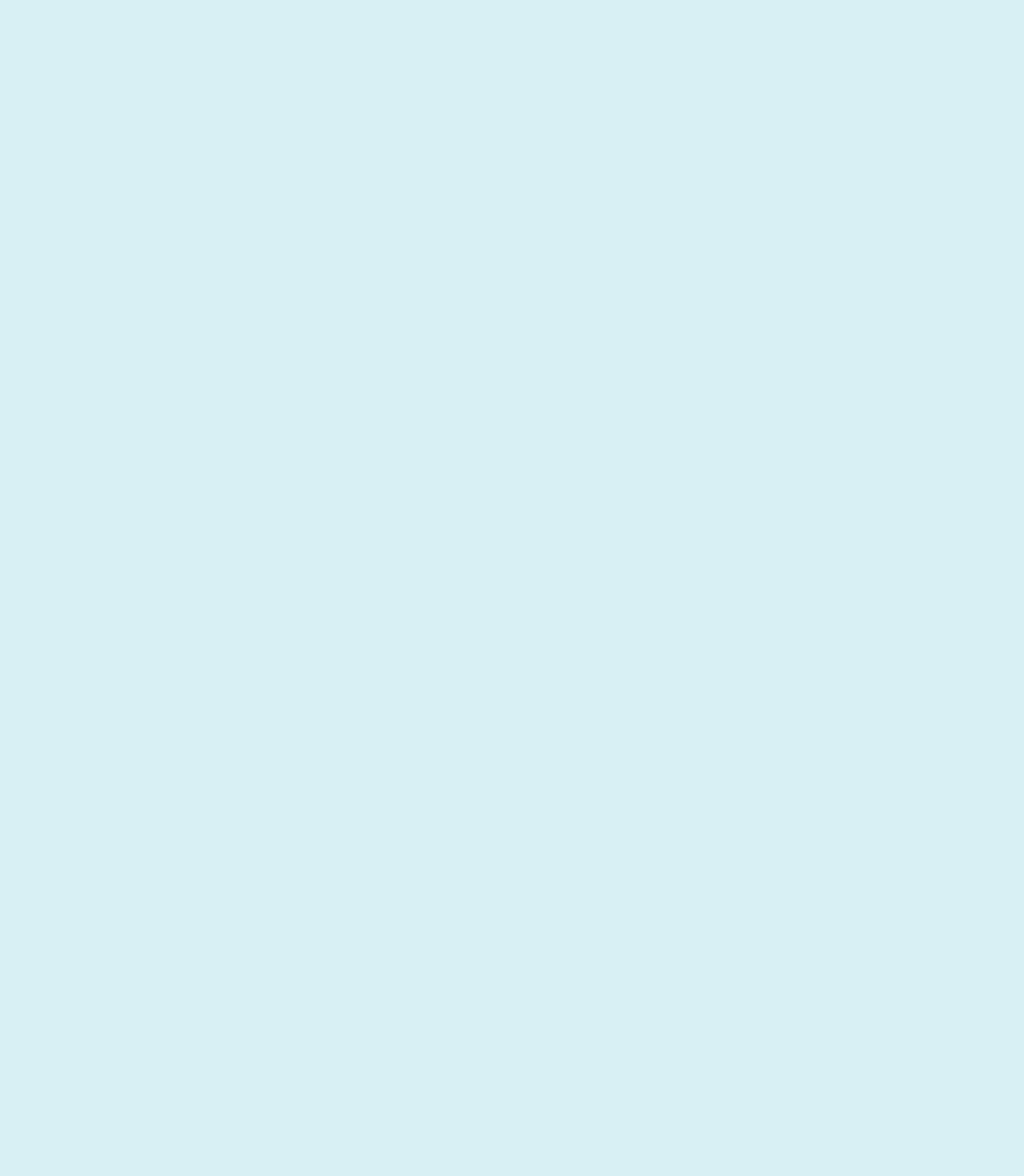
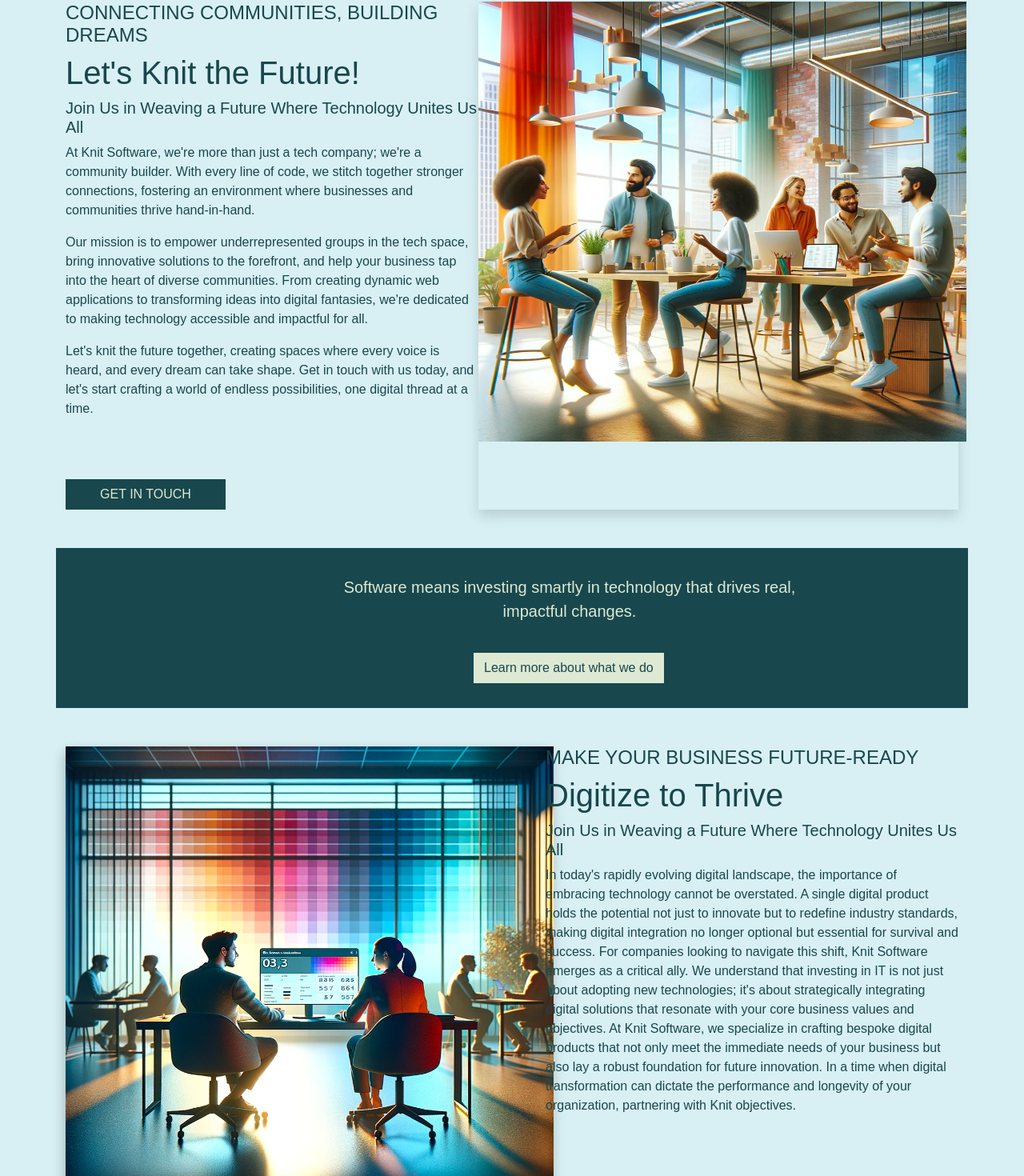
Before and after one commit to burhanturan/knit, a Next.js app in the folder frontend/: page / in a window 1280 px wide. Shown: the part 166-1636 px from the top of the page at 80% size. Before the commit the page ends 800 px from the top, so only its background shows below. Built offline with nearby package versions, Linux system fonts and the light colour scheme.

Commit message:
home page content are added into the page.jsx

```diff
--- a/frontend/app/page.jsx
+++ b/frontend/app/page.jsx
@@ -1,9 +1,162 @@
 import Image from "next/image";
+import Link from "next/link";
+
+const styleFirstSection = {
+  backgroundColor: "#18474D",
+  height: "200px",
+};
+
+const styleSecondSection = {
+  color: "#DDE9D3",
+  fontFamily: "Arial",
+  display: "inline-flex",
+  height: "100px",
+  width: "600px",
+  justifyContent: "center",
+  marginTop: "-100px",
+  fontSize: "20px",
+  marginLeft: "330px",
+};
+
+const styleButton = {
+  backgroundColor: "#dde9d3",
+  color: "#18474D",
+  // marginBottom: "55px",
+  minWidth: "200px",
+  //marginRight: "200px",
+
+  marginTop: "50px",
+};
 
 export default function Home() {
   return (
-    <main>
-      <h1>Hello Knit Software</h1>
+    <main
+      className=""
+      style={{
+        fontFamily: "Arial",
+        backgroundColor: "#D8F0F4",
+      }}
+    >
+      <div
+        className="  container mt-5 d-flex justify-content-between"
+        style={{ color: "#18474D" }}
+      >
+        <div style={{ maxWidth: "630px" }}>
+          <h4>CONNECTING COMMUNITIES, BUILDING DREAMS</h4>
+          <h1>Let&apos;s Knit the Future!</h1>
+          <h5>Join Us in Weaving a Future Where Technology Unites Us All</h5>
+          <p>
+            At Knit Software, we&apos;re more than just a tech company;
+            we&apos;re a community builder. With every line of code, we stitch
+            together stronger connections, fostering an environment where
+            businesses and communities thrive hand-in-hand.
+          </p>
+          <p>
+            Our mission is to empower underrepresented groups in the tech space,
+            bring innovative solutions to the forefront, and help your business
+            tap into the heart of diverse communities. From creating dynamic web
+            applications to transforming ideas into digital fantasies,
+            we&apos;re dedicated to making technology accessible and impactful
+            for all.
+          </p>
+          <p>
+            Let&apos;s knit the future together, creating spaces where every
+            voice is heard, and every dream can take shape. Get in touch with us
+            today, and let&apos;s start crafting a world of endless
+            possibilities, one digital thread at a time.
+          </p>
+
+          <Link
+            href="/"
+            className="btn rounded-0"
+            style={{
+              backgroundColor: "#18474D",
+              color: "#DDE9D3",
+              minWidth: "200px",
+              marginTop: "60px",
+            }}
+          >
+            GET IN TOUCH
+          </Link>
+        </div>
+        <div className="shadow" style={{ maxWidth: "600px" }}>
+          <Image width={610} height={550} src="/homepageImg.png" alt="" />
+        </div>
+      </div>
+
+      <div className="container">
+        <div className="row ">
+          <div
+            className="col text-center mt-5 d-flex justify-content-center align-items-center"
+            style={{ ...styleFirstSection }}
+          >
+            <div>
+              <span
+                className="mb-5 text-center align-items-center justify-content-center"
+                style={{ ...styleSecondSection }}
+              >
+                Software means investing smartly in technology that drives real,
+                impactful changes.
+              </span>
+            </div>
+
+            <div
+              className=" col d-flex"
+              style={{ marginTop: "50px", marginLeft: "-420px" }}
+            >
+              <button
+                className="btn rounded-0 align-items-center justify-content-center"
+                style={{ ...styleButton }}
+              >
+                Learn more about what we do
+              </button>
+            </div>
+          </div>
+        </div>
+      </div>
+
+      <div
+        className="  container mt-5 d-flex justify-content-between"
+        style={{ color: "#18474D" }}
+      >
+        <div className="shadow" style={{ maxWidth: "600px" }}>
+          <Image className="shadow" width={610} height={550} src="/homepageSecondImg.png" alt="" />
+        </div>
+
+        <div style={{ maxWidth: "630px" }}>
+          <h4>MAKE YOUR BUSINESS FUTURE-READY</h4>
+          <h1>Digitize to Thrive</h1>
+          <h5>Join Us in Weaving a Future Where Technology Unites Us All</h5>
+          <p>
+            In today's rapidly evolving digital landscape, the importance of
+            embracing technology cannot be overstated. A single digital product
+            holds the potential not just to innovate but to redefine industry
+            standards, making digital integration no longer optional but
+            essential for survival and success. For companies looking to
+            navigate this shift, Knit Software emerges as a critical ally. We
+            understand that investing in IT is not just about adopting new
+            technologies; it's about strategically integrating digital solutions
+            that resonate with your core business values and objectives. At Knit
+            Software, we specialize in crafting bespoke digital products that
+            not only meet the immediate needs of your business but also lay a
+            robust foundation for future innovation. In a time when digital
+            transformation can dictate the performance and longevity of your
+            organization, partnering with Knit objectives.
+          </p>
+          <Link
+            href="/"
+            className="btn rounded-0"
+            style={{
+              backgroundColor: "#18474D",
+              color: "#DDE9D3",
+              minWidth: "200px",
+              marginTop: "60px",
+            }}
+          >
+            OUR SOLUTION
+          </Link>
+        </div>
+      </div>
     </main>
   );
 }
```
